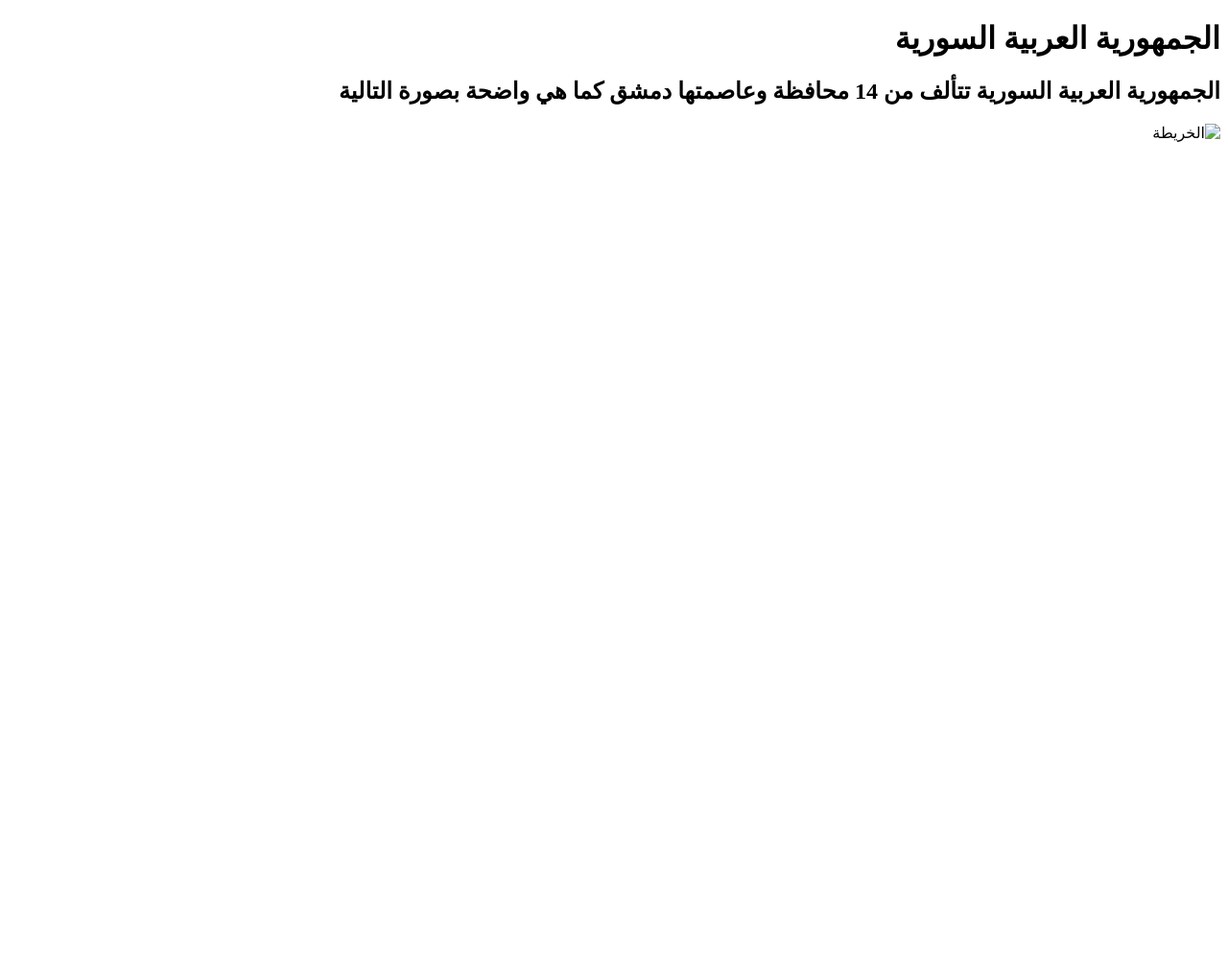
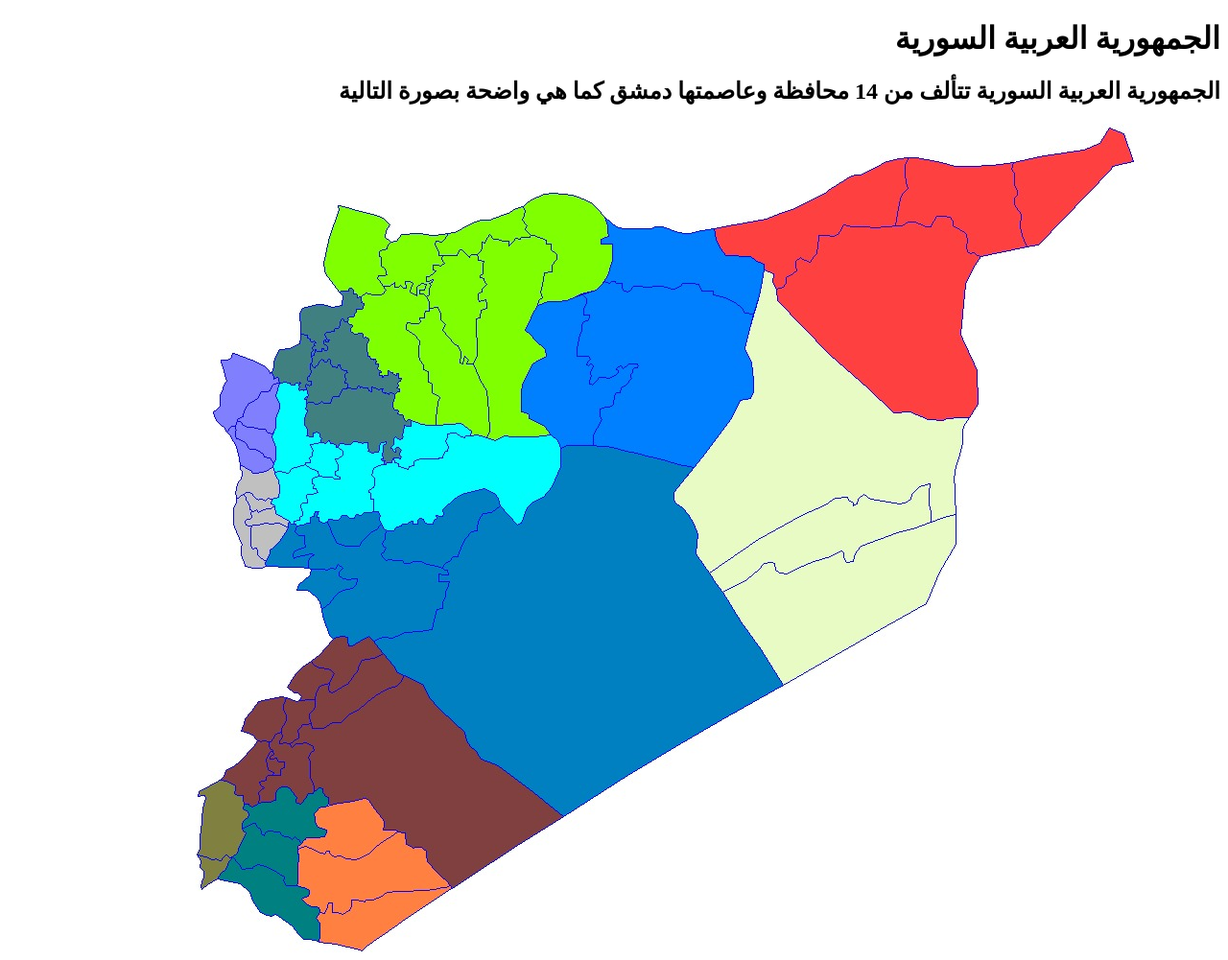
Before and after one commit to AHMAD5498/AHMAD, a plain HTML site: page index.html in a window 1280 px wide. Shown: the whole page at 96% size. Before the commit the page ends 800 px from the top, so only its background shows below. Drawn offline with Linux system fonts and the light colour scheme.

Commit message:
Add files via upload

```diff
--- a/index.html
+++ b/index.html
@@ -8,7 +8,7 @@
 <body>
   <h1 >الجمهورية العربية السورية</h1>
   <p><h2>الجمهورية العربية السورية تتألف من 14 محافظة وعاصمتها دمشق كما هي واضحة بصورة التالية</h2></p>
-  <img src="الجمهورية العربية السورية/الجمهورية العربية السورية.jpg"alt="الخريطة" usemap="#syria-map">
+  <img src="الجمهورية العربية السورية.jpg"alt="الخريطة" usemap="#syria-map">
   <map name="syria-map">
     <area target="_self" alt="حلب" title="حلب" href="حلب.html" coords="316,92,325,91,330,93,337,96,343,98,351,101,353,108,351,122,357,125,363,125,373,125,384,118,399,118,404,117,420,118,436,114,443,111,451,107,461,105,466,107,477,104,487,100,497,92,511,83,529,78,548,83,558,86,575,88,583,98,579,105,582,113,581,122,586,127,587,137,584,158,574,167,567,175,556,176,546,171,541,176,533,179,526,182,516,185,507,196,503,204,501,209,503,217,510,225,519,242,503,253,498,266,495,275,495,288,497,298,500,306,505,311,517,313,524,319,515,322,505,322,492,322,482,322,469,322,457,322,448,311,438,311,425,308,414,308,402,309,390,309,379,300,371,292,378,280,377,267,366,255,358,255,349,246,346,238,342,231,338,222,329,210,330,199,338,195,333,179,326,170,317,169,310,164,302,153,300,140,300,122,306,106,307,95" shape="poly">
     <area target="_self" alt="إدلب" title="إدلب" href="إدلب.html" coords="314,185,317,175,325,180,329,184,329,191,321,196,317,204,321,209,322,217,327,221,334,222,338,228,338,238,341,244,347,250,351,260,360,266,364,261,370,263,368,270,365,279,366,285,362,292,364,299,370,305,378,307,381,313,375,318,372,323,366,332,364,338,366,345,360,348,355,340,355,331,347,342,337,336,329,331,323,331,314,331,303,331,295,329,285,318,273,312,278,296,277,280,269,270,260,270,251,267,243,261,243,251,247,243,256,235,266,230,272,220,273,214,273,204,274,196,285,195,295,195,305,191" shape="poly">
```
